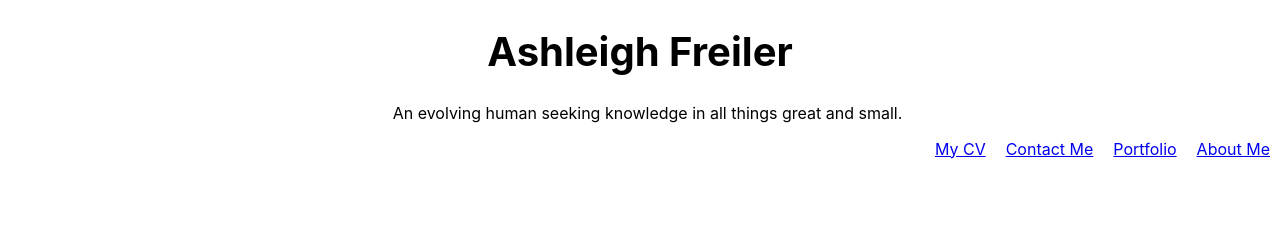
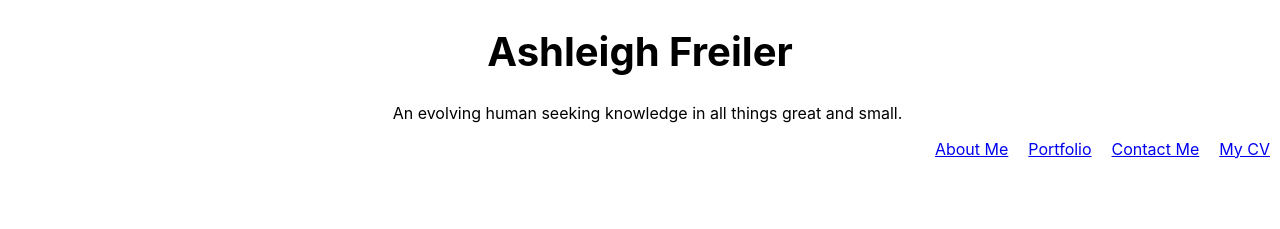
Before and after one commit to ARFreiler/React-Portfolio, a React (Create React App) app in the folder react-portfolio/: page / in a window 1280 px wide. Shown: the top 229 px of the page. Built offline with nearby package versions, Linux system fonts and the light colour scheme.

Commit message:
Reversed order of nav tabs to account for right float.

```diff
--- a/react-portfolio/src/components/Navbar/Navbar.js
+++ b/react-portfolio/src/components/Navbar/Navbar.js
@@ -6,10 +6,10 @@ const Navbar = () => {
     return (
         <div className="navbar">
             <div class="topnav">
-                <a class="active" href="#home">About Me</a>
+                <a class="active" href="#resume">My CV</a>
+                <a href="#contact">Contact Me</a>
                 <a href="#portfolio">Portfolio</a>
-                <a href="#contact">Contact Me</a>
-                <a href="#resume">My CV</a>
+                <a href="#aboutme">About Me</a>
             </div>
         </div>
     );
```
